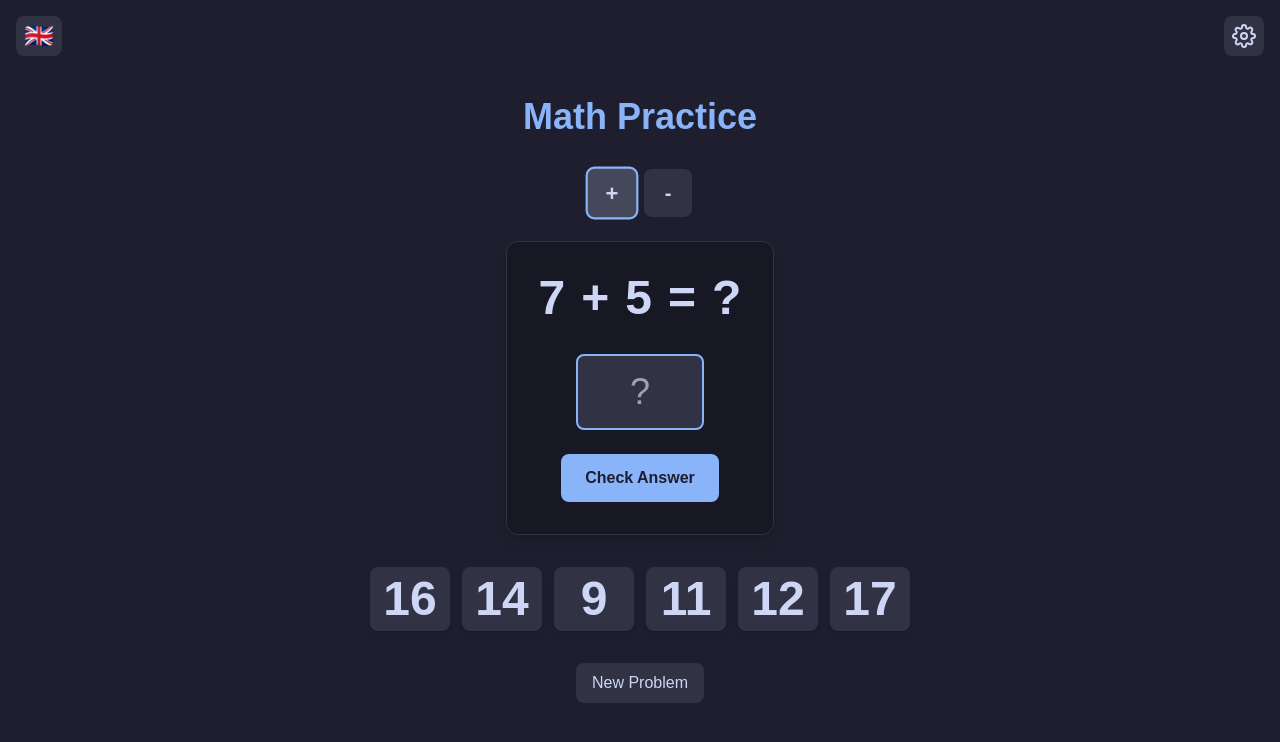
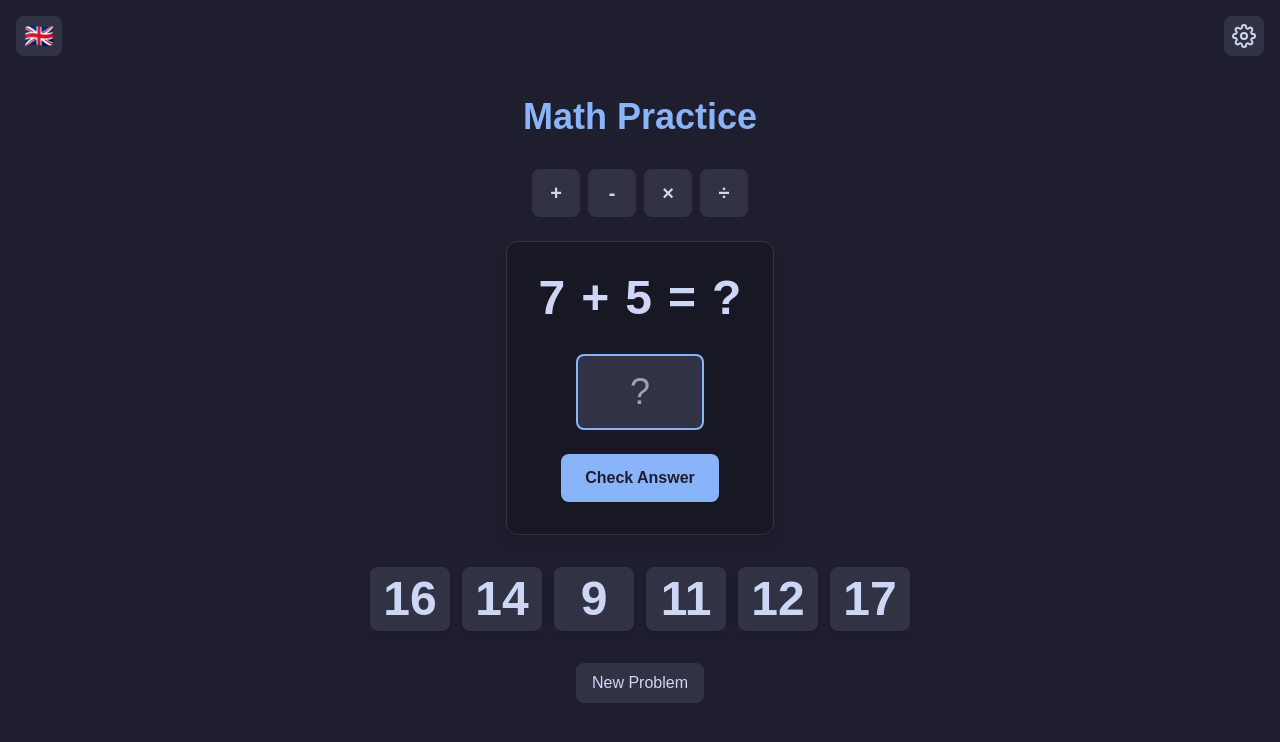
Before and after one commit to oerd/mate123, a Next.js app: page / in a window 1280 px wide. Shown: the top 742 px of the page. Built offline with nearby package versions, Linux system fonts and the light colour scheme.

Commit message:
feat(components): enhance OperationToggle component
- Add options, selected, and onToggle props
- Add custom button rendering via renderButtonClass
- Refactor button style logic with helper functions
- Add tests

```diff
--- a/app/components/OperationToggle.tsx
+++ b/app/components/OperationToggle.tsx
@@ -4,35 +4,57 @@ import { translations } from '../translations';
 import { Operation, operationLookup, allOperations } from '../TestParametersContext';
 
 interface OperationToggleProps {
-  operation: Operation;
-  setOperation: (operation: Operation) => void;
-  availableOperations?: Operation[];
+  // Operations to display
+  options?: Operation[];
+
+  // Selection state (single or multiple)
+  selected: Operation | Operation[];
+
+  // Callback
+  onToggle: (operation: Operation) => void;
+
+  // Styling
+  className?: string;
+  renderButtonClass?: (op: Operation, isSelected: boolean) => string;
 }
 
 export const OperationToggle: React.FC<OperationToggleProps> = ({
-  operation,
-  setOperation,
-  availableOperations = ['addition', 'subtraction', 'multiplication', 'division'],
+  options = allOperations,
+  selected,
+  onToggle,
+  className = "flex gap-2 mb-6",
+  renderButtonClass
 }) => {
   const { language } = useLanguage();
   const t = translations[language];
 
+  const isSelected = (op: Operation) => {
+    if (Array.isArray(selected)) {
+      return selected.includes(op);
+    }
+    return selected === op;
+  };
 
+  const defaultButtonClass = (op: Operation, active: boolean) =>
+    `p-3 rounded-lg transition-all flex items-center justify-center w-12 h-12 text-xl font-bold ${
+      active
+        ? 'bg-ctp-surface1 border-2 border-ctp-blue scale-110'
+        : 'bg-ctp-surface0 hover:bg-ctp-surface1'
+    }`;
+
+  const getButtonClass = renderButtonClass || defaultButtonClass;
 
   return (
-    <div className="flex gap-2 mb-6">
+    <div className={className}>
       {allOperations.map((op) =>
-        availableOperations.includes(op) && (
+        options.includes(op) && (
           <button
             key={op}
-            onClick={() => setOperation(op)}
-            className={`p-3 rounded-lg transition-all flex items-center justify-center w-12 h-12 text-xl font-bold ${
-              operation === op
-                ? 'bg-ctp-surface1 border-2 border-ctp-blue scale-110'
-                : 'bg-ctp-surface0 hover:bg-ctp-surface1'
-            }`}
+            onClick={() => onToggle(op)}
+            className={getButtonClass(op, isSelected(op))}
             aria-label={t[op]}
             title={t[op]}
+            type="button"
           >
             {operationLookup(op)}
           </button>
```
Also changed, not shown: 1 other file (tests, documents, lock files or other folders).
